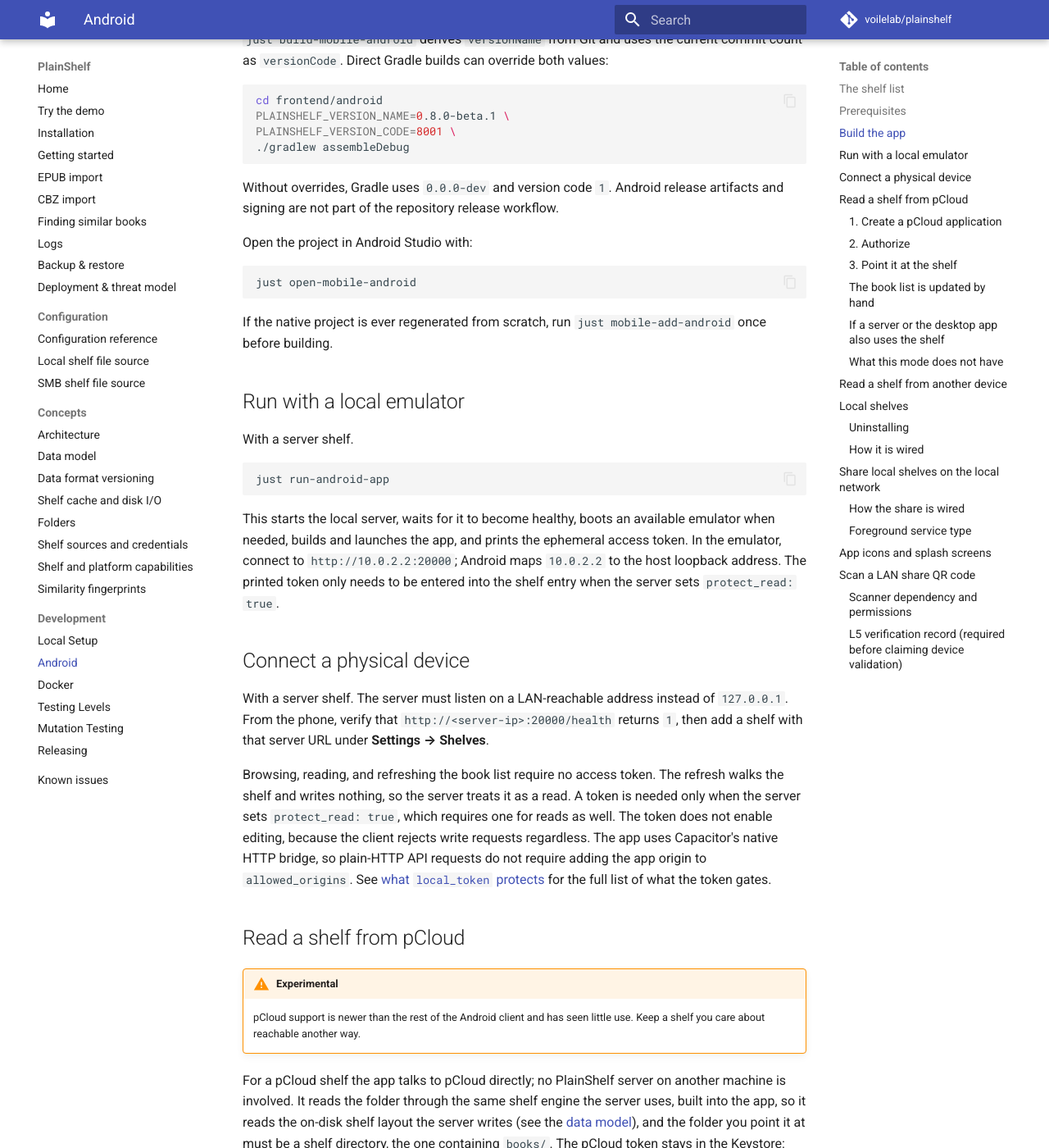
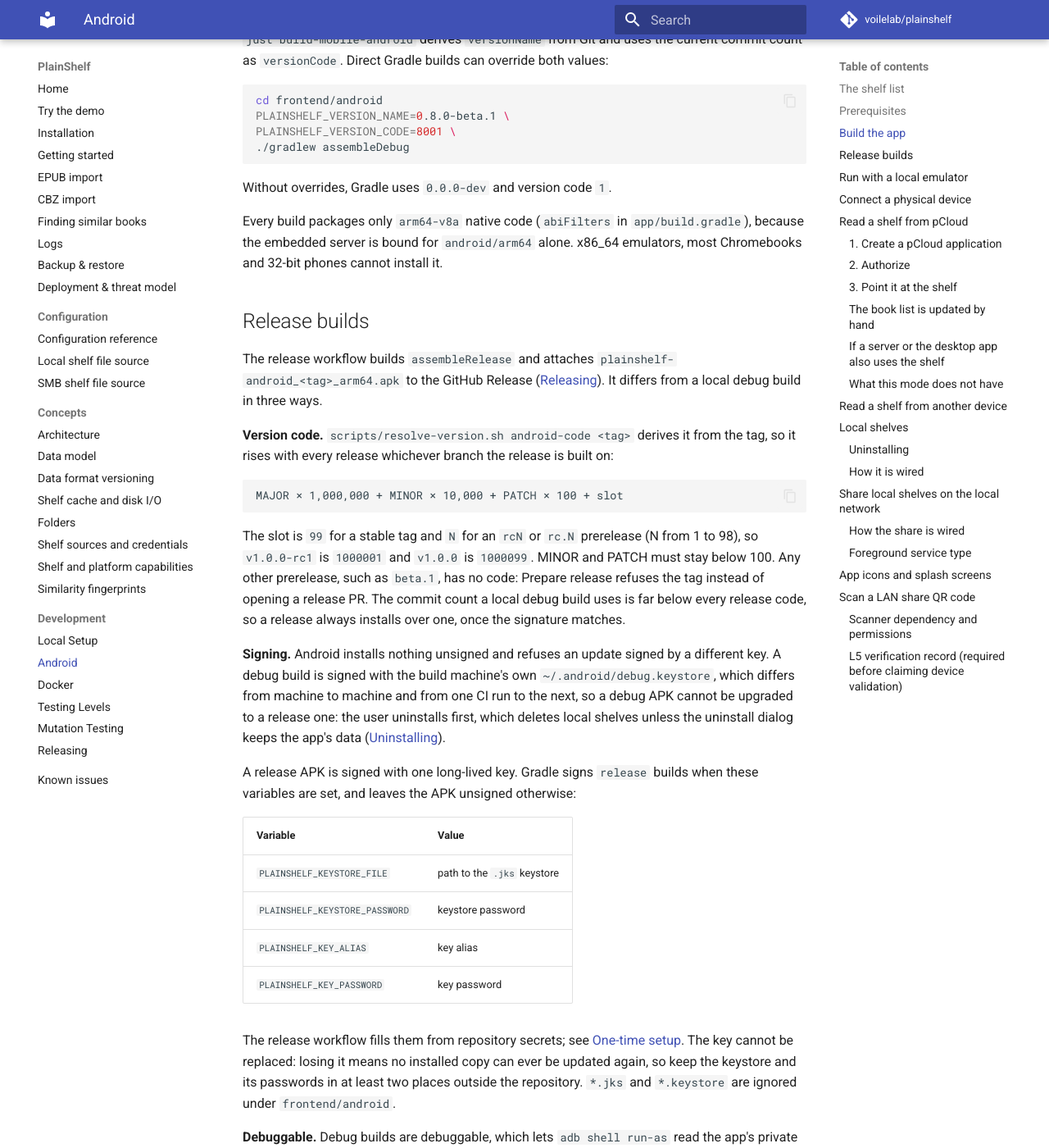
Before and after one commit to voilelab/plainshelf, an MkDocs documentation site: the page built from docs/development/android.md, in a window 1280 px wide and 1400 px high, scrolled down 2709 px. Shown: the whole window at 82% size. Built offline with MkDocs 1.6.1 and Material for MkDocs 9.7.7, drawn with Linux system fonts in a browser that asks for light colours; comment, search, counter and statistics services are not loaded; some of the changed text lies outside the part shown.

Commit message:
Releases include a signed Android arm64 APK
release.yml builds the embedded server AAR and a signed assembleRelease
APK, verifies its signature, version and ABI, and attaches it to the
Release. The version code comes from the tag via resolve-version.sh
android-code, and Prepare release refuses tags it cannot encode.

Co-Authored-By: Claude Opus 5.5 <noreply@anthropic.com>
Claude-Session: https://claude.ai/code/session_01DdNHJ3XtmzQvE354Wmd8wS

````diff
--- a/docs/development/android.md
+++ b/docs/development/android.md
@@ -121,8 +121,58 @@ PLAINSHELF_VERSION_CODE=8001 \
 ./gradlew assembleDebug
 ```
 
-Without overrides, Gradle uses `0.0.0-dev` and version code `1`. Android
-release artifacts and signing are not part of the repository release workflow.
+Without overrides, Gradle uses `0.0.0-dev` and version code `1`.
+
+Every build packages only `arm64-v8a` native code (`abiFilters` in
+`app/build.gradle`), because the embedded server is bound for `android/arm64`
+alone. x86_64 emulators, most Chromebooks and 32-bit phones cannot install it.
+
+## Release builds
+
+The release workflow builds `assembleRelease` and attaches
+`plainshelf-android_<tag>_arm64.apk` to the GitHub Release
+([Releasing](releasing.md)). It differs from a local debug build in three ways.
+
+**Version code.** `scripts/resolve-version.sh android-code <tag>` derives it
+from the tag, so it rises with every release whichever branch the release is
+built on:
+
+```text
+MAJOR × 1,000,000 + MINOR × 10,000 + PATCH × 100 + slot
+```
+
+The slot is `99` for a stable tag and `N` for an `rcN` or `rc.N` prerelease
+(N from 1 to 98), so `v1.0.0-rc1` is `1000001` and `v1.0.0` is `1000099`.
+MINOR and PATCH must stay below 100. Any other prerelease, such as `beta.1`,
+has no code: Prepare release refuses the tag instead of opening a release PR.
+The commit count a local debug build uses is far below every release code, so
+a release always installs over one, once the signature matches.
+
+**Signing.** Android installs nothing unsigned and refuses an update signed by
+a different key. A debug build is signed with the build machine's own
+`~/.android/debug.keystore`, which differs from machine to machine and from
+one CI run to the next, so a debug APK cannot be upgraded to a release one: the
+user uninstalls first, which deletes local shelves unless the uninstall dialog
+keeps the app's data ([Uninstalling](#uninstalling)).
+
+A release APK is signed with one long-lived key. Gradle signs `release` builds
+when these variables are set, and leaves the APK unsigned otherwise:
+
+| Variable | Value |
+|---|---|
+| `PLAINSHELF_KEYSTORE_FILE` | path to the `.jks` keystore |
+| `PLAINSHELF_KEYSTORE_PASSWORD` | keystore password |
+| `PLAINSHELF_KEY_ALIAS` | key alias |
+| `PLAINSHELF_KEY_PASSWORD` | key password |
+
+The release workflow fills them from repository secrets; see
+[One-time setup](releasing.md#one-time-setup). The key cannot be replaced:
+losing it means no installed copy can ever be updated again, so keep the
+keystore and its passwords in at least two places outside the repository.
+`*.jks` and `*.keystore` are ignored under `frontend/android`.
+
+**Debuggable.** Debug builds are debuggable, which lets `adb shell run-as` read
+the app's private storage, local shelves included. Release builds are not.
 
 Open the project in Android Studio with:
 
````
Also changed, not shown: docs/development/releasing.md (+21 -4 lines), docs/installation.md (+24 -0 lines), 7 other files.
